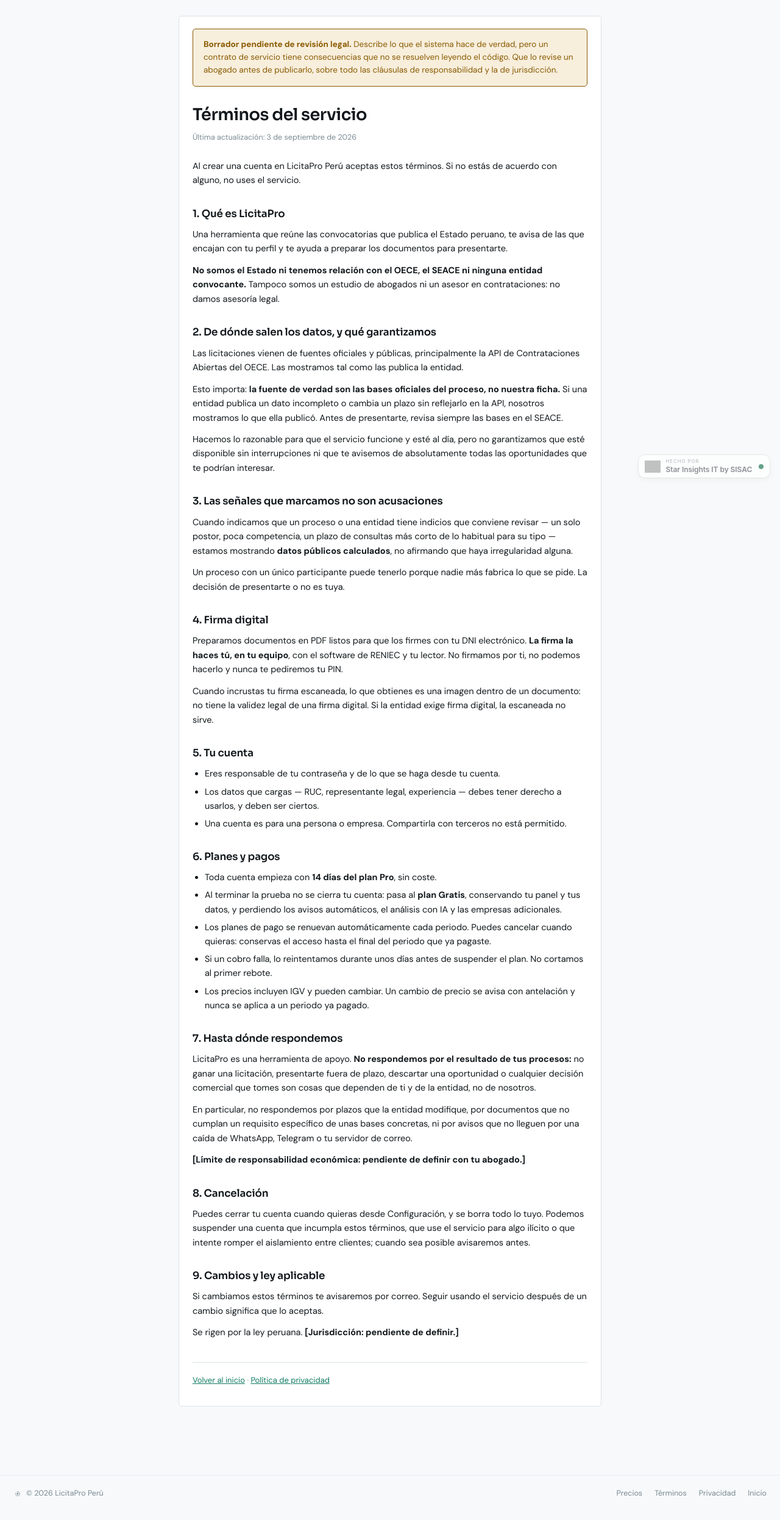
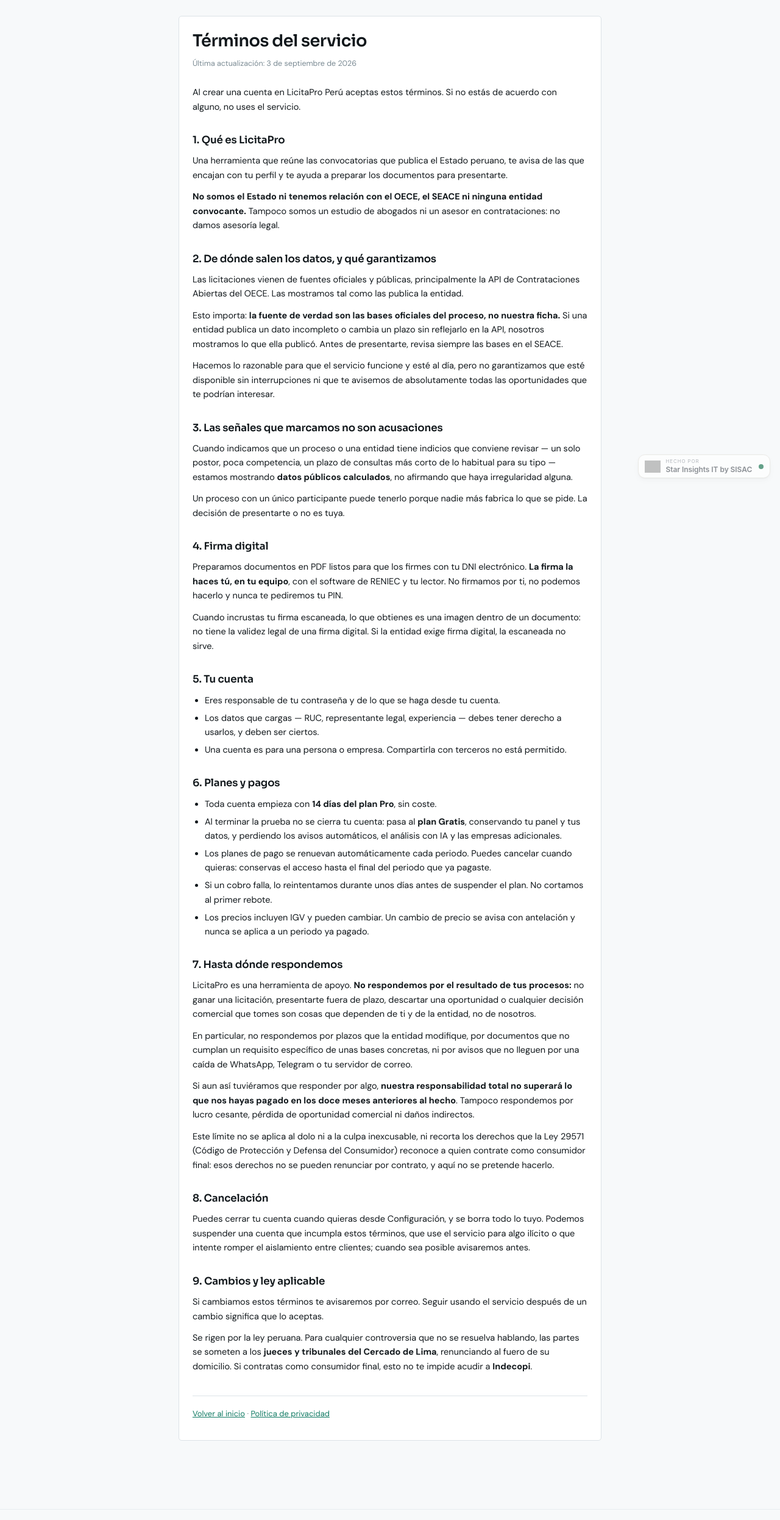
Before and after one commit to GarciaKevinFab/licitapro-peru, a FastAPI app: page /terminos in a window 1280 px wide. Shown: the top 2492 px of the page at 61% size. Before the commit the page ends 2453 px from the top, so only its background shows below. Run offline with FastAPI, Linux system fonts and the light colour scheme; some web fonts are replaced; grey boxes are pictures that could not be loaded.

Commit message:
legal: los terminos dejan de anunciarse como borrador, y se escriben las dos clausulas que faltaban
El checkout enlaza a /terminos y el validador de Izipay hace clic. Lo primero
que veia era un recuadro amarillo diciendo "Borrador pendiente de revision
legal", y mas abajo dos huecos con corchetes: el limite de responsabilidad y la
jurisdiccion. Un contrato de servicio que se anuncia sin terminar es motivo de
sobra para un segundo rechazo.

QUITAR SOLO EL CARTEL NO HABRIA SERVIDO DE NADA

  Los dos "[pendiente de definir]" del cuerpo dicen lo mismo con otras
  palabras, y siguen a la vista. O se resuelven los tres o no se resuelve
  ninguno, asi que se escriben las dos clausulas:

  - Responsabilidad: tope en lo pagado durante los doce meses anteriores, sin
    lucro cesante ni danos indirectos. Es el criterio habitual y el unico que
    el cliente puede comprobar por si mismo mirando sus recibos.
  - Jurisdiccion: jueces y tribunales del Cercado de Lima.

  Las dos dicen expresamente lo que NO recortan. El tope no cubre el dolo ni la
  culpa inexcusable, y ninguna toca los derechos de la Ley 29571 ni cierra la
  via de Indecopi a quien contrate como consumidor final. No es cortesia:
  pactar lo contrario seria nulo, y una clausula nula en un contrato publicado
  invita a mirar las demas con lupa.

LA PRUEBA QUE EXIGIA EL CARTEL, DADA LA VUELTA

  `test_las_paginas_legales_son_publicas` afirmaba que el aviso tenia que
  seguir ahi. Con el texto sin revisar eso era lo honesto. Retirado el aviso,
  lo que hay que impedir es lo contrario: que se publique como definitivo un
  texto con huecos dentro. Ahora se busca el patron de los huecos -- corchetes
  con la palabra "pendiente" -- y se fija que las dos clausulas existan y que
  no se hayan comido lo que la ley no deja recortar.

/privacidad CONSERVA SU AVISO, Y NO ES UN OLVIDO

  El suyo dice que "los datos del responsable estan sin rellenar", y es cierto:
  son las mismas cinco variables de comercio que siguen vacias. Retirarlo antes
  de rellenarlas seria dar por definitiva una politica que la Ley 29733
  considera incompleta, porque no identifica a quien trata los datos. Se va en
  cuanto esten esos datos, y hay una prueba que lo sujeta hasta entonces.

Co-Authored-By: Claude Opus 5 <noreply@anthropic.com>

```diff
--- a/web/templates/terminos.html
+++ b/web/templates/terminos.html
@@ -11,8 +11,6 @@
 .legal p{margin:0 0 12px;line-height:1.62}
 .legal ul{margin:0 0 12px;padding-left:20px;line-height:1.6}
 .legal li{margin-bottom:6px}
-.revisar{background:var(--warn-soft);border:1px solid var(--warn);border-radius:5px;
-  padding:15px 17px;margin-bottom:26px;font-size:13.5px;color:var(--warn);line-height:1.55}
 .legal .pie-legal{margin-top:36px;padding-top:18px;border-top:1px solid var(--line);
   font-size:13px;color:var(--ink-3)}
 {% endblock %}
@@ -21,13 +19,6 @@
 {% if usuario %}{% with activo='' %}{% include "_nav.html" %}{% endwith %}{% endif %}
 <main>
 <article class="legal tarjeta">
-
-  <div class="revisar">
-    <b>Borrador pendiente de revisión legal.</b> Describe lo que el sistema hace
-    de verdad, pero un contrato de servicio tiene consecuencias que no se
-    resuelven leyendo el código. Que lo revise un abogado antes de publicarlo,
-    sobre todo las cláusulas de responsabilidad y la de jurisdicción.
-  </div>
 
   <h1>Términos del servicio</h1>
   <p class="fecha">Última actualización: {{ hoy }}</p>
@@ -105,8 +96,14 @@
      documentos que no cumplan un requisito específico de unas bases concretas,
      ni por avisos que no lleguen por una caída de WhatsApp, Telegram o tu
      servidor de correo.</p>
-  <p><b>[Límite de responsabilidad económica: pendiente de definir con tu
-     abogado.]</b></p>
+  <p>Si aun así tuviéramos que responder por algo, <b>nuestra responsabilidad
+     total no superará lo que nos hayas pagado en los doce meses anteriores al
+     hecho</b>. Tampoco respondemos por lucro cesante, pérdida de oportunidad
+     comercial ni daños indirectos.</p>
+  <p>Este límite no se aplica al dolo ni a la culpa inexcusable, ni recorta los
+     derechos que la Ley 29571 (Código de Protección y Defensa del Consumidor)
+     reconoce a quien contrate como consumidor final: esos derechos no se pueden
+     renunciar por contrato, y aquí no se pretende hacerlo.</p>
 
   <h2>8. Cancelación</h2>
   <p>Puedes cerrar tu cuenta cuando quieras desde Configuración, y se borra todo
@@ -117,7 +114,11 @@
   <h2>9. Cambios y ley aplicable</h2>
   <p>Si cambiamos estos términos te avisaremos por correo. Seguir usando el
      servicio después de un cambio significa que lo aceptas.</p>
-  <p>Se rigen por la ley peruana. <b>[Jurisdicción: pendiente de definir.]</b></p>
+  <p>Se rigen por la ley peruana. Para cualquier controversia que no se resuelva
+     hablando, las partes se someten a los
+     <b>jueces y tribunales del Cercado de Lima</b>, renunciando al fuero de su
+     domicilio. Si contratas como consumidor
+     final, esto no te impide acudir a <b>Indecopi</b>.</p>
 
   <p class="pie-legal">
     <a href="/">Volver al inicio</a> &middot; <a href="/privacidad">Política de privacidad</a>
```
Also changed, not shown: tests/test_aislamiento.py (+41 -6 lines).
